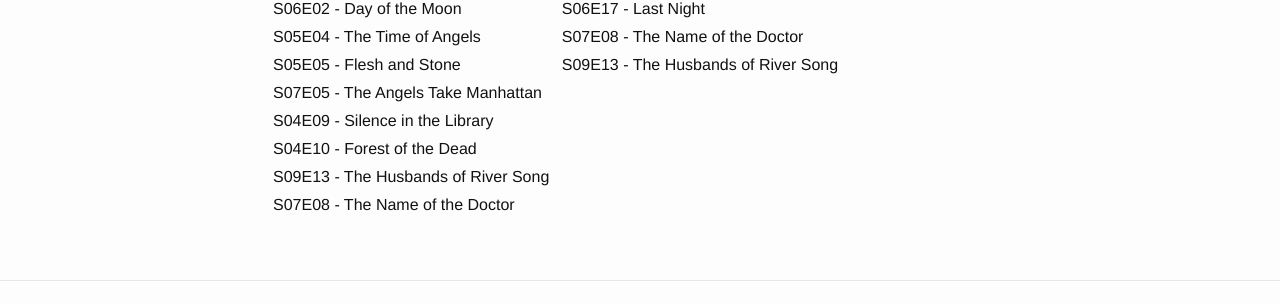
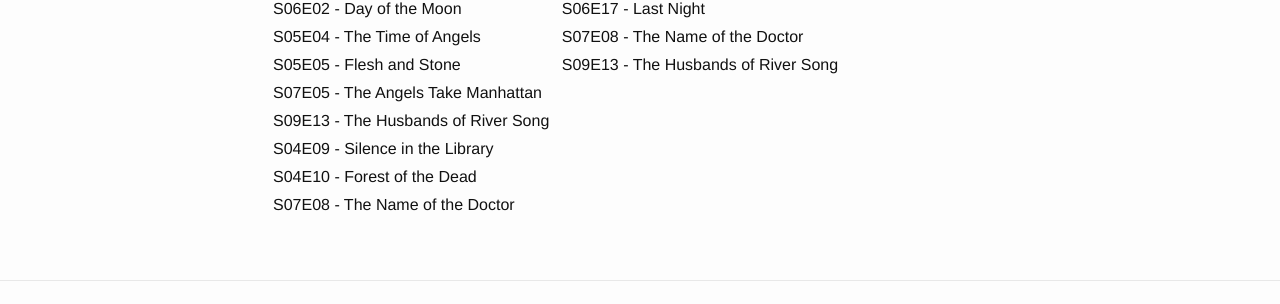
Before and after one commit to alextall/alextall.github.io, a Jekyll site: the page built from _posts/2016-04-20-River-and-the-Doctor.md, in a window 1280 px wide. Shown: the part 800-1104 px from the top of the page. Built offline with Jekyll 4.4.1, drawn with Linux system fonts in a browser that asks for light colours.

```diff
--- a/_posts/2016-04-20-River-and-the-Doctor.md
+++ b/_posts/2016-04-20-River-and-the-Doctor.md
@@ -30,7 +30,7 @@ ORIGINAL: A few months back I thought I'd try to track River Song through the Do
 | S05E04 - The Time of Angels         |  | S07E08 - The Name of the Doctor     |
 | S05E05 - Flesh and Stone            |  | S09E13 - The Husbands of River Song |
 | S07E05 - The Angels Take Manhattan  |
+| S09E13 - The Husbands of River Song |
 | S04E09 - Silence in the Library     |
 | S04E10 - Forest of the Dead         |
-| S09E13 - The Husbands of River Song |
 | S07E08 - The Name of the Doctor     |
```
